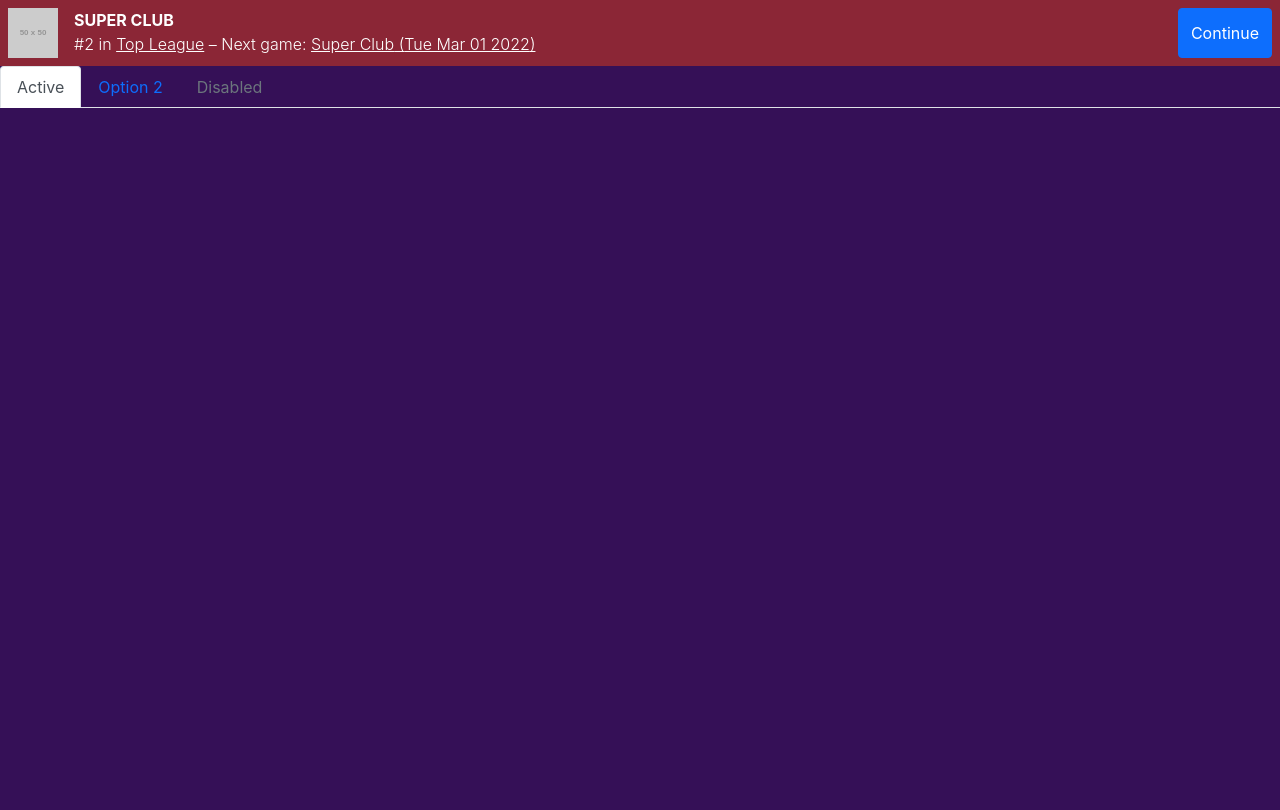
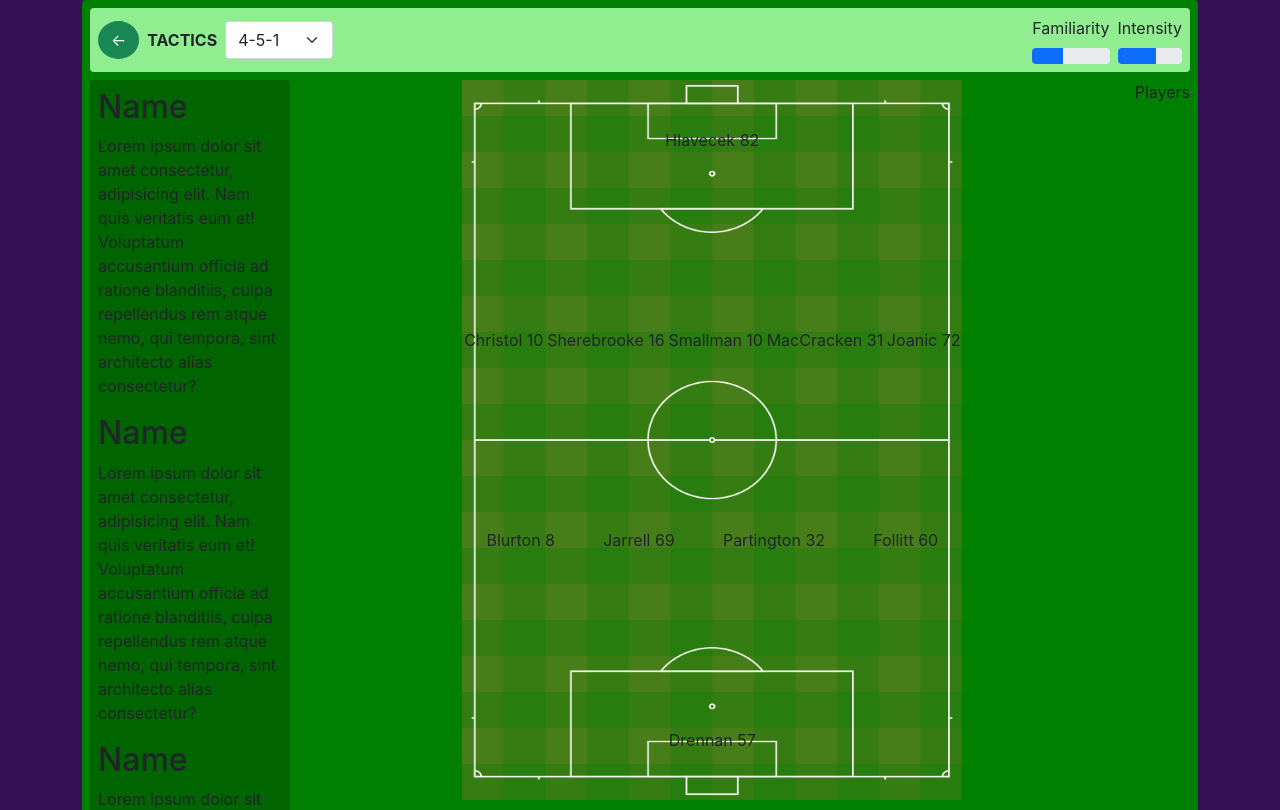
Before and after one commit to alexandrtovmach/footium-test, a React (Create React App) app: page / in a window 1280 px wide. Shown: the top 810 px of the page. Built offline with nearby package versions, Linux system fonts and the light colour scheme; the HTML template or start-up script is replaced by a standard one.

Commit message:
feat: Prepared field map

```diff
--- a/src/App.tsx
+++ b/src/App.tsx
@@ -1,13 +1,12 @@
-import Dashboard from "./containers/Dashboard";
-import Header from "./containers/Header";
-import { club } from "./MOCK";
+import { Container } from "react-bootstrap";
+import TacticField from "./containers/TacticField";
+import { players } from "./MOCK";
 
 const App: React.FunctionComponent = () => {
   return (
-    <>
-      <Header club={club} />
-      <Dashboard club={club} />
-    </>
+    <Container>
+      <TacticField players={players} />
+    </Container>
   );
 };
 
--- a/src/MOCK.js
+++ b/src/MOCK.js
@@ -7,10 +7,11 @@ export const club = {
     name: "Top League",
   },
   position: 2,
-  games: [{
+  games: [
+    {
       id: "game_1",
-      startDate: '2022-03-01T22:00:00.439Z',
-      endDate: '2022-03-01T23:30:00.439Z',
+      startDate: "2022-03-01T22:00:00.439Z",
+      endDate: "2022-03-01T23:30:00.439Z",
       location: "Stadium One",
       clubA: {
         id: "club_1",
@@ -20,6 +21,86 @@ export const club = {
         id: "club_2",
         name: "Power Club",
       },
-    }]
+    },
+  ],
+};
 
-}
+export const players = [
+  {
+    id: 1,
+    firstName: "Ferd",
+    lastName: "Hlavecek",
+    number: 82,
+    name: "Ferd Hlavecek",
+  },
+  {
+    id: 2,
+    firstName: "Joshua",
+    lastName: "Christol",
+    number: 10,
+    name: "Joshua Christol",
+  },
+  {
+    id: 3,
+    firstName: "Karoly",
+    lastName: "Sherebrooke",
+    number: 16,
+    name: "Karoly Sherebrooke",
+  },
+  {
+    id: 4,
+    firstName: "Hugo",
+    lastName: "Smallman",
+    number: 10,
+    name: "Hugo Smallman",
+  },
+  {
+    id: 5,
+    firstName: "Candida",
+    lastName: "MacCracken",
+    number: 31,
+    name: "Candida MacCracken",
+  },
+  {
+    id: 6,
+    firstName: "Mavis",
+    lastName: "Joanic",
+    number: 72,
+    name: "Mavis Joanic",
+  },
+  {
+    id: 7,
+    firstName: "Baudoin",
+    lastName: "Blurton",
+    number: 8,
+    name: "Baudoin Blurton",
+  },
+  {
+    id: 8,
+    firstName: "Brendin",
+    lastName: "Jarrell",
+    number: 69,
+    name: "Brendin Jarrell",
+  },
+  {
+    id: 9,
+    firstName: "Gaven",
+    lastName: "Partington",
+    number: 32,
+    name: "Gaven Partington",
+  },
+  {
+    id: 10,
+    firstName: "Heinrik",
+    lastName: "Follitt",
+    number: 60,
+    name: "Heinrik Follitt",
+  },
+  {
+    id: 11,
+    firstName: "Aurel",
+    lastName: "Drennan",
+    number: 57,
+    name: "Aurel Drennan",
+  },
+];
--- /dev/null
+++ b/src/containers/TacticField.tsx
@@ -0,0 +1,142 @@
+import { useState } from "react";
+import { Button, Stack, Form, ProgressBar } from "react-bootstrap";
+import styled from "styled-components";
+
+import FieldImageSrc from "../assets/images/field.png";
+
+const GrassField = styled.div`
+  background-color: green;
+`;
+
+const GrassFieldHeader = styled(Stack)`
+  background-color: lightgreen;
+`;
+
+const TacticInfo = styled.aside`
+  background-color: darkgreen;
+  flex-grow: 0;
+  flex-basis: 200px;
+`;
+
+const TacticPlayers = styled.aside``;
+
+const TacticMap = styled(Stack)`
+  width: 500px;
+  height: 720px;
+  background-image: url(${FieldImageSrc});
+  background-size: 100% 100%;
+  background-repeat: no-repeat;
+`;
+
+interface TacticFieldProps {
+  players: Player[];
+}
+
+const applyTacticToPlayers = (tactic: string, players: Player[]) => {
+  const rows = tactic.split("-").reverse();
+  let i = 0;
+  return [...rows, 1].map((count) => {
+    const playersLine = players.slice(i, +count + i);
+    console.log(i, count, +count);
+    i += +count;
+    return playersLine;
+  });
+};
+
+const TacticField: React.FunctionComponent<TacticFieldProps> = ({
+  players,
+}) => {
+  const [tacticSchema, setTacticSchema] = useState<string>("4-5-1");
+
+  const handleTacticSchemaChange = (
+    e: React.ChangeEvent<HTMLSelectElement>
+  ) => {
+    setTacticSchema(e.target.value);
+  };
+
+  const playersMap = applyTacticToPlayers(tacticSchema, players);
+
+  return (
+    <GrassField className="p-2 rounded">
+      <GrassFieldHeader
+        gap={2}
+        direction="horizontal"
+        className="d-flex p-2 justify-content-between align-items-center rounded"
+      >
+        <Stack gap={2} direction="horizontal">
+          <Button variant="success" className="rounded-circle">
+            ←
+          </Button>
+          <p className="text-uppercase fw-bold mb-0">Tactics</p>
+          <Form.Select value={tacticSchema} onChange={handleTacticSchemaChange}>
+            <option value="4-3-3">4-3-3</option>
+            <option value="4-5-1">4-5-1</option>
+            <option value="3-4-3">3-4-3</option>
+            <option value="1-2-4-3">1-2-4-3</option>
+          </Form.Select>
+        </Stack>
+        <Stack gap={2} direction="horizontal">
+          <Form.Group>
+            <Form.Label>Familiarity</Form.Label>
+            <ProgressBar now={40} />
+          </Form.Group>
+          <Form.Group>
+            <Form.Label>Intensity</Form.Label>
+            <ProgressBar now={60} />
+          </Form.Group>
+        </Stack>
+      </GrassFieldHeader>
+
+      <Stack
+        direction="horizontal"
+        gap={2}
+        className="py-2 align-items-start justify-content-between"
+      >
+        <TacticInfo className="rounded p-2">
+          <h2>Name</h2>
+          <p>
+            Lorem ipsum dolor sit amet consectetur, adipisicing elit. Nam quis
+            veritatis eum et! Voluptatum accusantium officia ad ratione
+            blanditiis, culpa repellendus rem atque nemo, qui tempora, sint
+            architecto alias consectetur?
+          </p>
+
+          <h2>Name</h2>
+          <p>
+            Lorem ipsum dolor sit amet consectetur, adipisicing elit. Nam quis
+            veritatis eum et! Voluptatum accusantium officia ad ratione
+            blanditiis, culpa repellendus rem atque nemo, qui tempora, sint
+            architecto alias consectetur?
+          </p>
+
+          <h2>Name</h2>
+          <p>
+            Lorem ipsum dolor sit amet consectetur, adipisicing elit. Nam quis
+            veritatis eum et! Voluptatum accusantium officia ad ratione
+            blanditiis, culpa repellendus rem atque nemo, qui tempora, sint
+            architecto alias consectetur?
+          </p>
+        </TacticInfo>
+        <TacticMap
+          as="section"
+          className="d-flex flex-column justify-content-between py-5"
+        >
+          {playersMap.map((row, i) => (
+            <Stack
+              key={`players-line-${i}`}
+              direction="horizontal"
+              className="justify-content-around"
+            >
+              {row.map((player) => (
+                <span key={player.lastName}>{player.lastName} {player.number}</span>
+              ))}
+            </Stack>
+          ))}
+        </TacticMap>
+        <TacticPlayers>Players</TacticPlayers>
+      </Stack>
+    </GrassField>
+  );
+};
+
+export default TacticField;
```
Also changed, not shown: src/general.d.ts (+9 -1 lines), src/assets/images/field.png (added).
